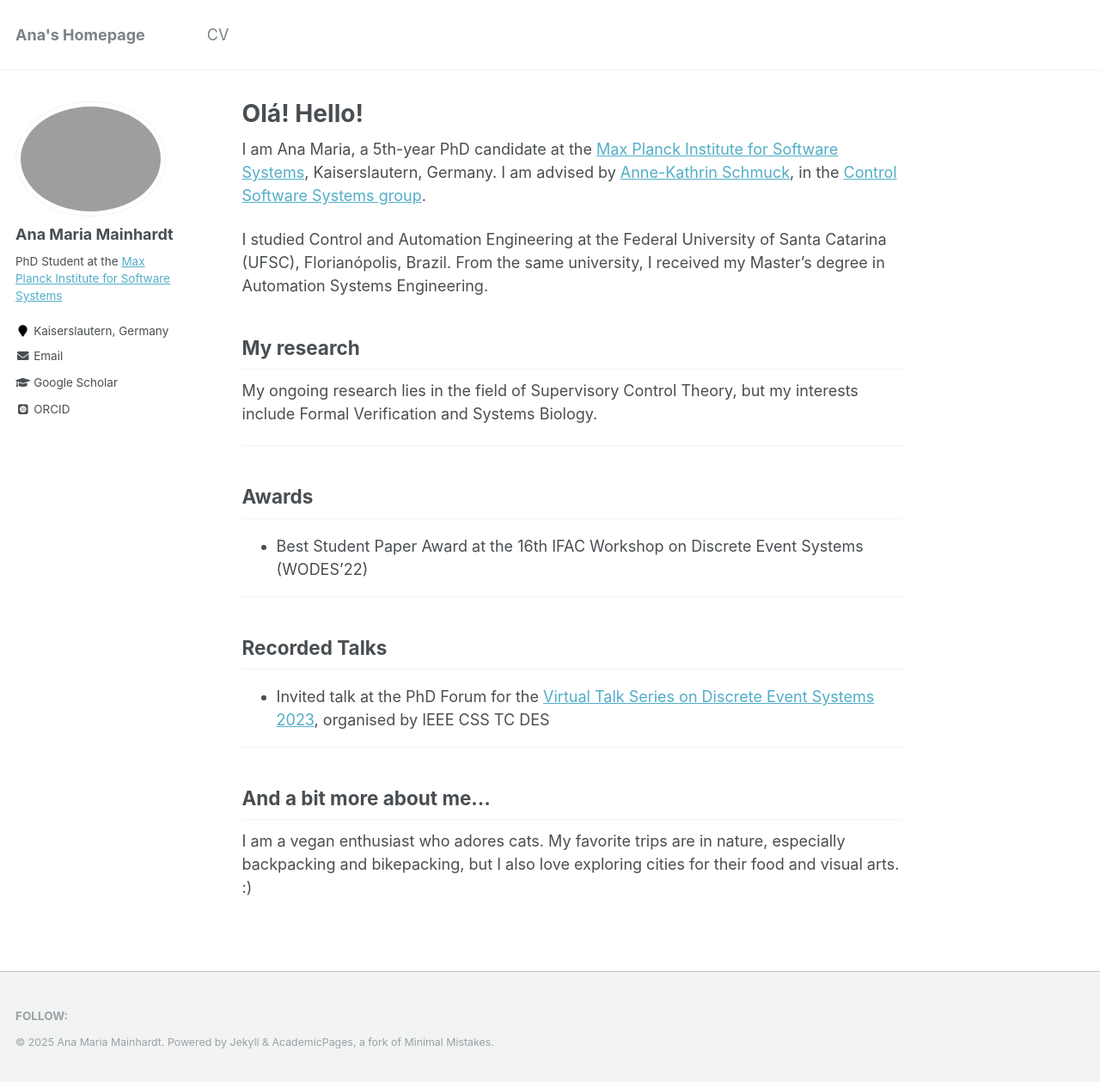
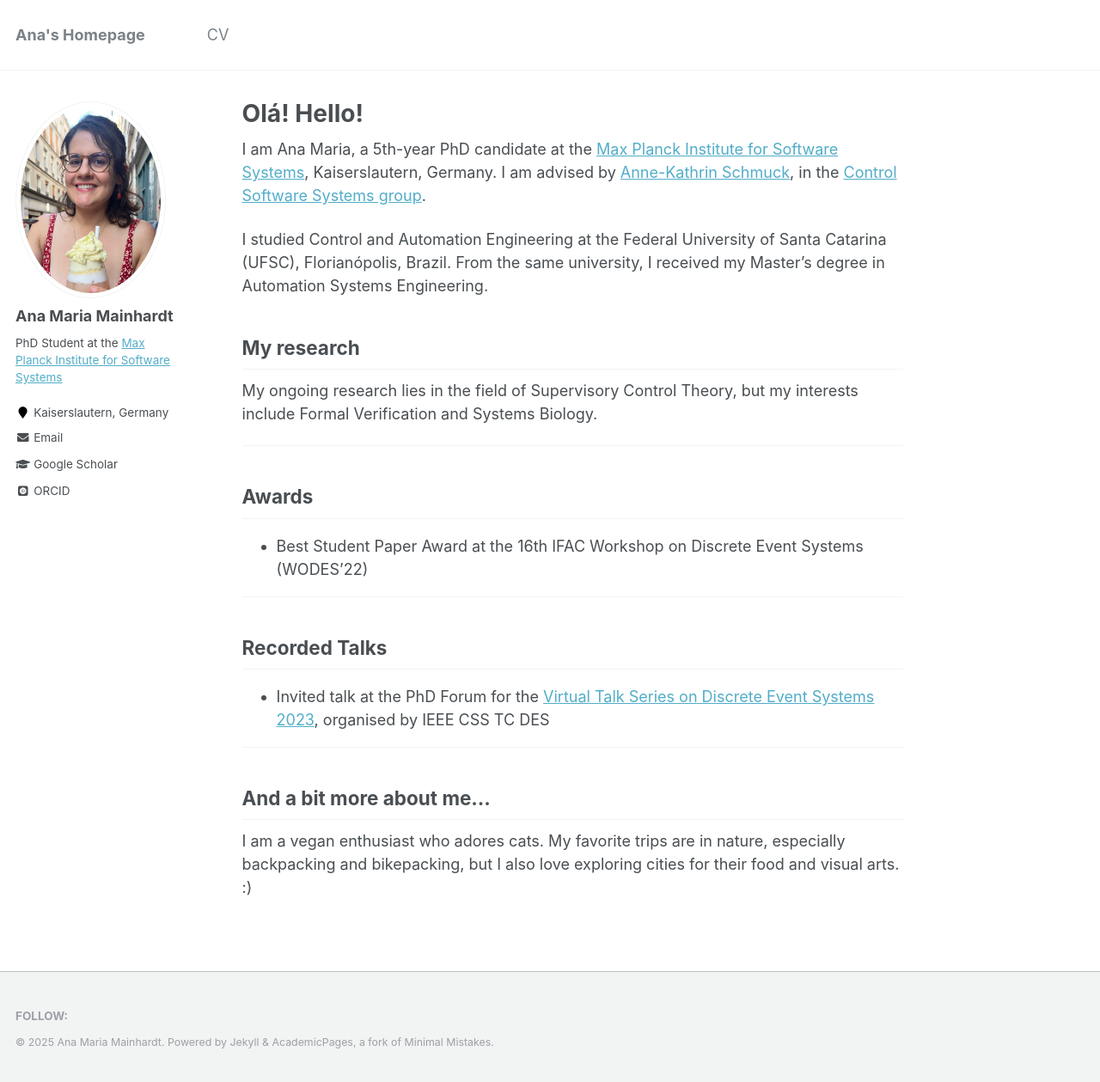
Before and after one commit to anamainhardt/anamainhardt.github.io, a Jekyll site: the page built from _pages/about.md, in a window 1280 px wide and 1259 px high. Shown: the whole window at 86% size. Built offline with Jekyll 4.4.1, drawn with Linux system fonts in a browser that asks for light colours; some web fonts are replaced.

Commit message:
Update _config.yml

```diff
--- a/_config.yml
+++ b/_config.yml
@@ -81,7 +81,7 @@ analytics:
 # Site Author
 author:
   name             : "Ana Maria Mainhardt"
-  avatar           : "IMG_0709.jpeg"
+  avatar           : "IMG_6004.jpeg"
   bio              : PhD Student at the <a href="https://www.mpi-sws.org">Max Planck Institute for Software Systems</a>
   #PhD Student at the <a href="https://www.mpi-sws.org">Max Planck Institute for Software Systems</a>
   #PhD Student at the <a style='color: black;' href="https://www.mpi-sws.org">Max Planck Institute for Software Systems</a>
```
